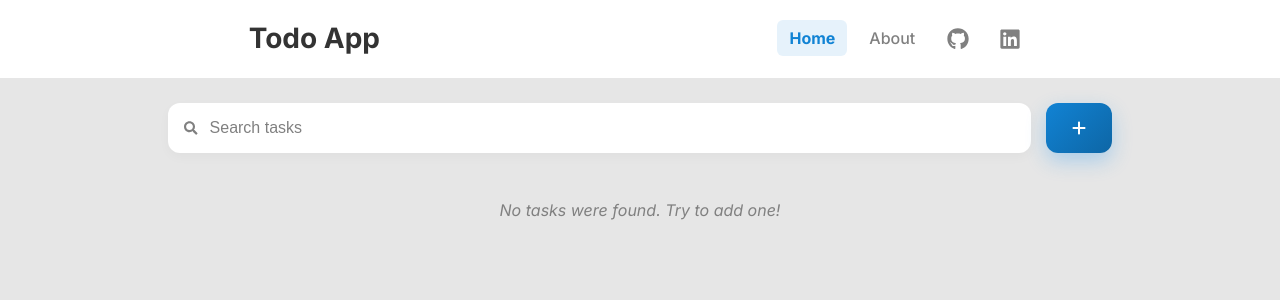
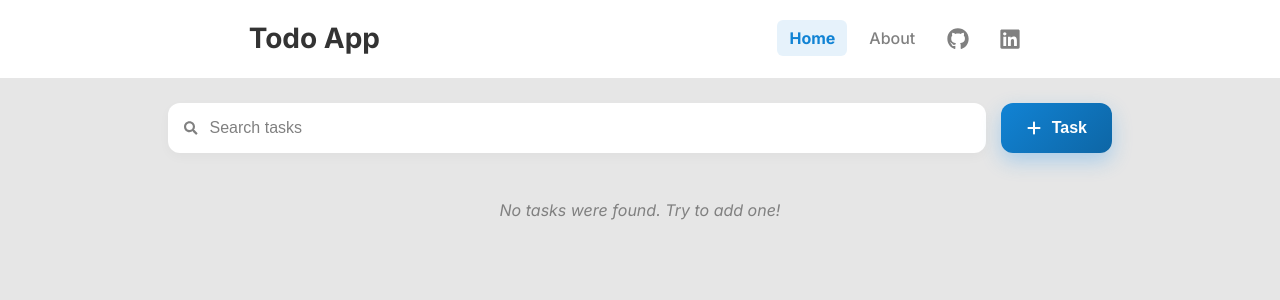
Before and after one commit to RicardoLopesFV/todo-website, a React (Vite) app: page / in a window 1280 px wide. Shown: the top 300 px of the page. Built offline with nearby package versions, Linux system fonts and the light colour scheme.

Commit message:
keydown event for 'enter' and 'escape' fixed when editing, add tasks btn changes

```diff
--- a/src/components/TodoItem/index.jsx
+++ b/src/components/TodoItem/index.jsx
@@ -42,8 +42,15 @@ export const TodoItem = ({
 
   // ! Função para salvar ao apertar Enter.
   const handleKeyDown = (event) => {
-    if (event === "Enter") handleSave();
-    if (event === "Escape") handleCancel();
+    // ! Usamos "event.key" para ser mais preciso sobre qual evento estamos falando.
+    if (event.key === "Enter") {
+      event.preventDefault(); // ? Para previnir reload da página.
+      handleSave();
+    }
+    if (event.key === "Escape") {
+      event.preventDefault();
+      handleCancel();
+    }
   };
 
   // ! Classes dinâmicas.
--- a/src/components/TodoToolbar/index.jsx
+++ b/src/components/TodoToolbar/index.jsx
@@ -30,6 +30,7 @@ export const TodoToolbar = ({
         onClick={onOpenModal}
       >
         <FaPlus />
+        <span className="todo-toolbar__add-button__text">Task</span>
       </button>
     </div>
   );
--- a/src/components/TodoToolbar/index.scss
+++ b/src/components/TodoToolbar/index.scss
@@ -96,5 +96,11 @@
       border-radius: 50%;
       scale: 1.2;
     }
+
+    &__text {
+      @media (max-width: v.$bp-sm) {
+        display: none;
+      }
+    }
   }
 }
```
